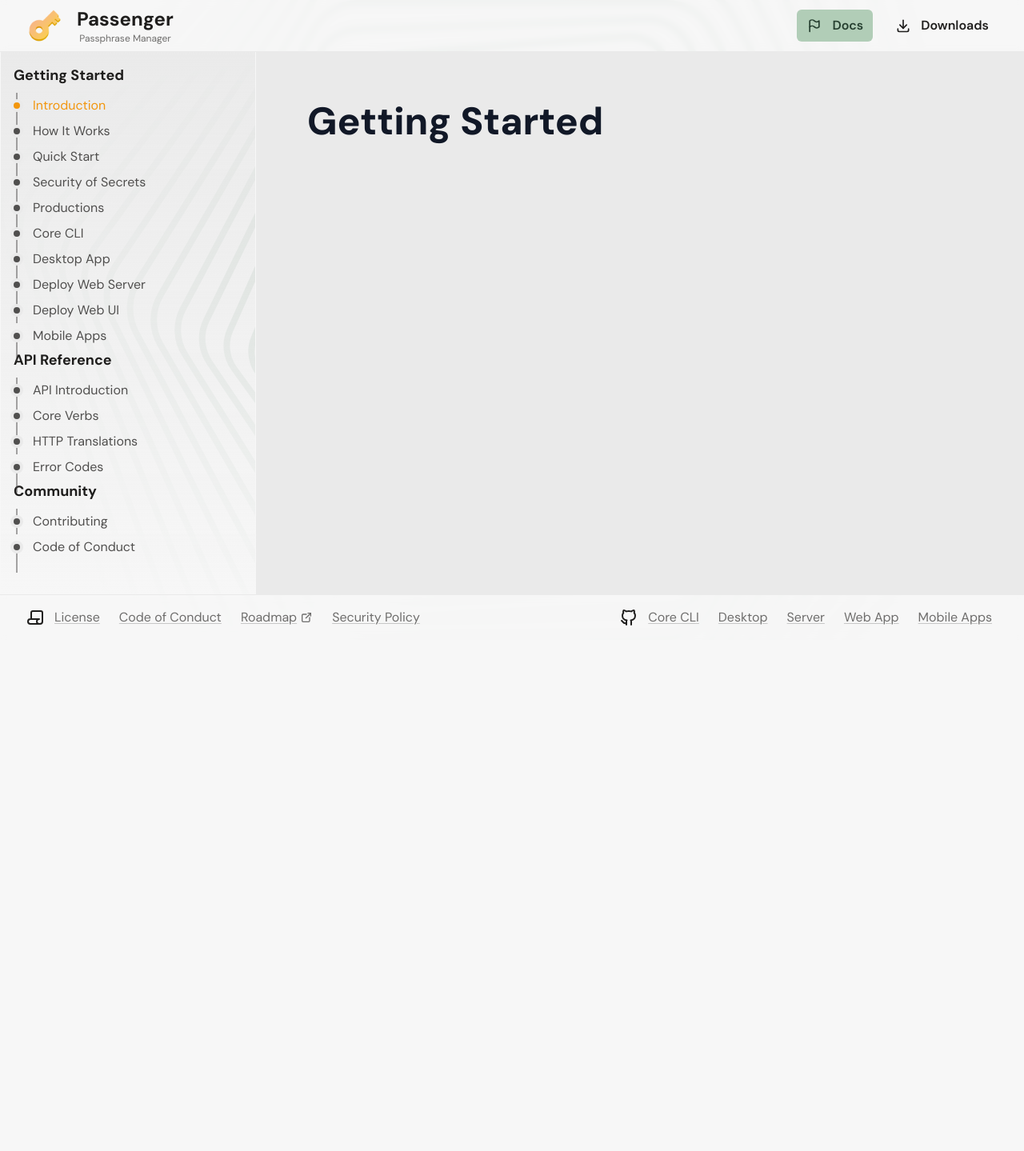
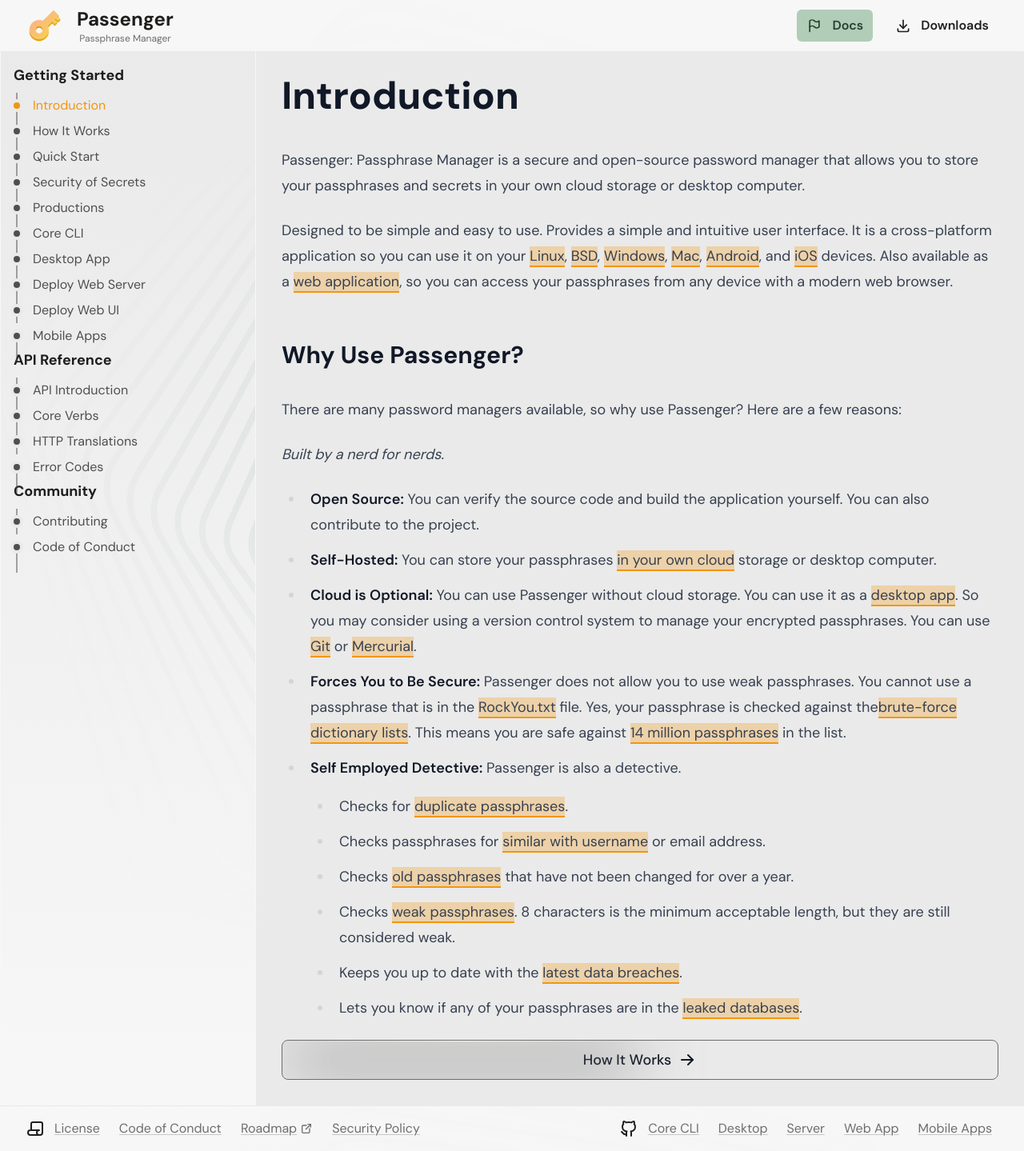
Before and after one commit to Elagoht/Passenger-Landing, a Next.js app: page /docs in a window 1280 px wide. Shown: the whole page at 80% size. Before the commit the page ends 800 px from the top, so only its background shows below. Built offline with nearby package versions, Linux system fonts and the light colour scheme.

Commit message:
docs: introduction and add features to docs page

```diff
--- a/src/app/docs/page.tsx
+++ b/src/app/docs/page.tsx
@@ -1,11 +1,108 @@
+import DocsPageButtons from "@/components/docs/DocsPageButtons"
 import React from "react"
 
-const DocsMainPage = () => {
-  return <main className="md:p-8 p-4">
-    <article className="max-w-none">
-      <h1>Getting Started</h1>
-    </article>
-  </main >
-}
+const DocsMainPage = () => <article>
+  <h1>Introduction</h1>
+
+  <p>
+    Passenger: Passphrase Manager is a secure and open-source
+    password manager that allows you to store your passphrases
+    and secrets in your own cloud storage or desktop computer.
+  </p>
+
+  <p>
+    Designed to be simple and easy to use. Provides a simple
+    and intuitive user interface. It is a cross-platform
+    application so you can use it on your <mark>Linux
+    </mark>, <mark>BSD</mark>, <mark>Windows</mark>, <mark>Mac
+    </mark>, <mark>Android</mark>, and <mark>iOS</mark> devices.
+    Also available as a <mark>web application</mark>, so you
+    can access your passphrases from any device with a modern
+    web browser.
+  </p>
+
+  <h2>Why Use Passenger?</h2>
+
+  <p>
+    There are many password managers available, so why use
+    Passenger? Here are a few reasons:
+  </p>
+
+  <em>Built by a nerd for nerds.</em>
+
+  <ul>
+    <li>
+      <strong>Open Source:</strong> You can verify the source
+      code and build the application yourself. You can also
+      contribute to the project.
+    </li>
+
+    <li>
+      <strong>Self-Hosted:</strong> You can store your
+      passphrases <mark>in your own cloud</mark> storage or
+      desktop computer.
+    </li>
+
+    <li>
+      <strong>Cloud is Optional:</strong> You can use Passenger
+      without cloud storage. You can use it as a <mark>desktop app
+      </mark>. So you may consider using a version control system
+      to manage your encrypted passphrases. You can use <mark>Git
+      </mark> or <mark>Mercurial</mark>.
+    </li>
+
+    <li>
+      <strong>Forces You to Be Secure:</strong> Passenger does
+      not allow you to use weak passphrases. You cannot use a
+      passphrase that is in the <mark>RockYou.txt</mark> file.
+      Yes, your passphrase is checked against the
+      <mark>brute-force dictionary lists</mark>. This means you
+      are safe against <mark>14 million passphrases</mark> in
+      the list.
+    </li>
+
+    <li>
+      <strong>Self Employed Detective:</strong> Passenger is
+      also a detective.
+
+      <ul>
+        <li>
+          Checks for <mark>duplicate passphrases</mark>.
+        </li>
+
+        <li>
+          Checks passphrases for <mark>similar with username
+          </mark> or email address.
+        </li>
+
+        <li>
+          Checks <mark>old passphrases</mark> that have not been
+          changed for over a year.
+        </li>
+
+        <li>
+          Checks <mark>weak passphrases</mark>. 8 characters is
+          the minimum acceptable length, but they are still
+          considered weak.
+        </li>
+
+        <li>
+          Keeps you up to date with the <mark>latest data breaches
+          </mark>.
+        </li>
+
+        <li>
+          Lets you know if any of your passphrases are in
+          the <mark>leaked databases</mark>.
+        </li>
+      </ul>
+    </li>
+  </ul>
+
+  <DocsPageButtons next={{
+    title: "How It Works",
+    href: "/docs/how-it-works"
+  }} />
+</article>
 
 export default DocsMainPage
```
